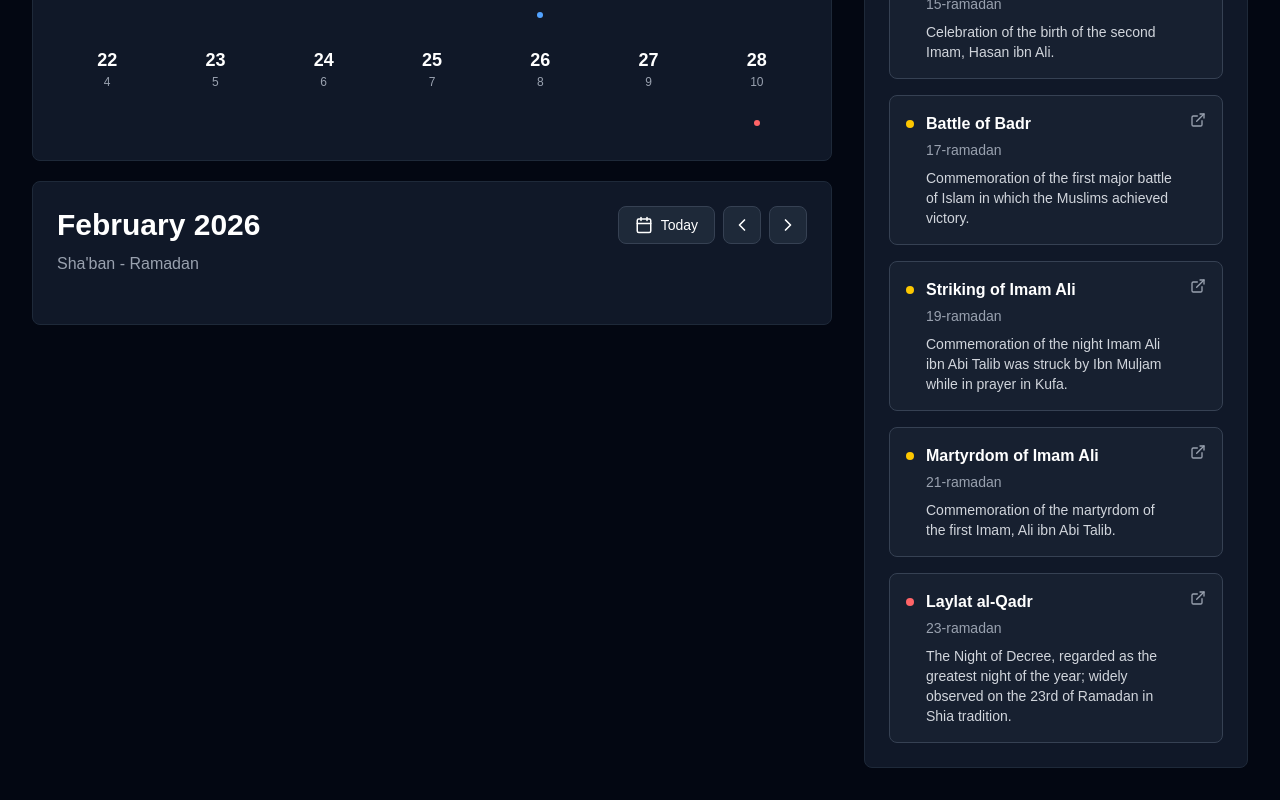
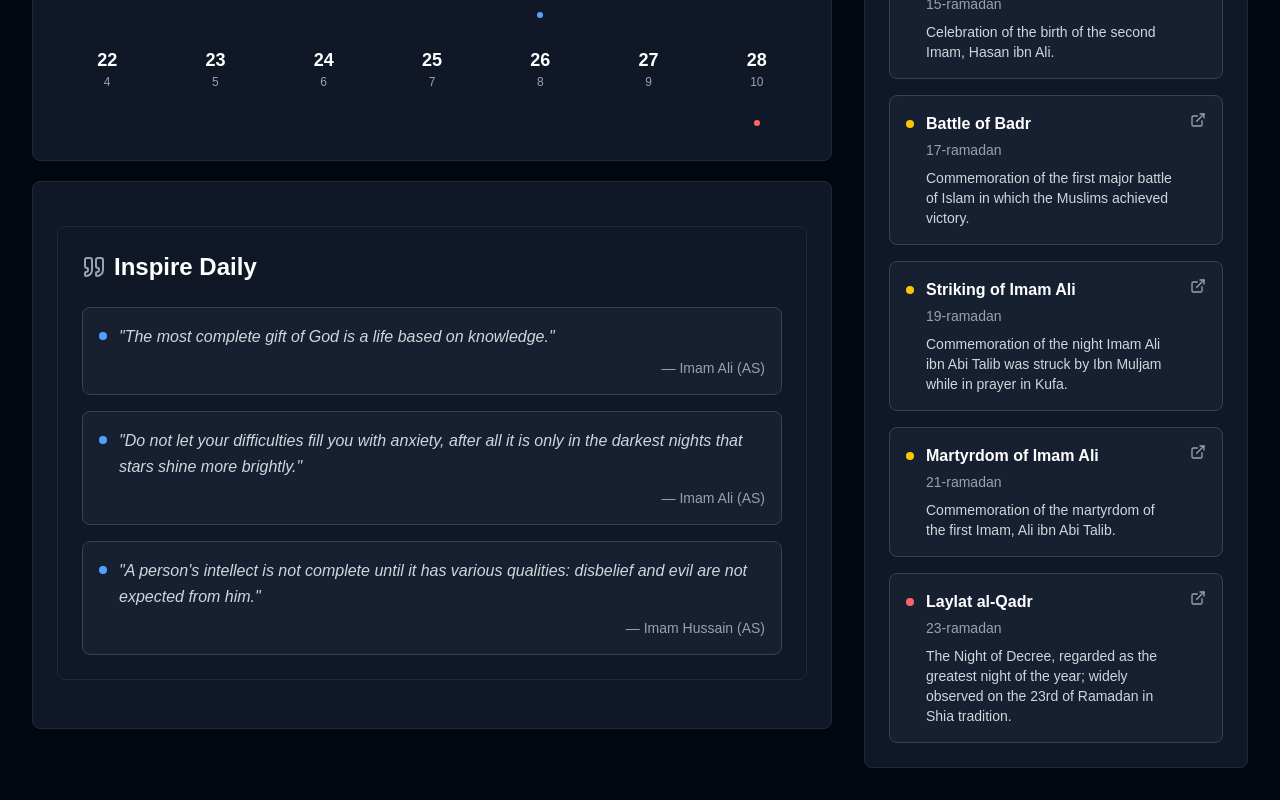
Before and after one commit to syed-neosoft-demos/shia-calendar-online, a Next.js app: page / in a window 1280 px wide. Shown: the part 654-1454 px from the top of the page. Built offline with nearby package versions, Linux system fonts and the light colour scheme.

Commit message:
added some quats

```diff
--- /dev/null
+++ b/app/components/Quats.tsx
@@ -0,0 +1,54 @@
+import { Quote } from "lucide-react";
+
+const QUOTES_DATA = [
+  {
+    id: 1,
+    text: "The most complete gift of God is a life based on knowledge.",
+    author: "Imam Ali (AS)"
+  },
+  {
+    id: 2,
+    text: "Do not let your difficulties fill you with anxiety, after all it is only in the darkest nights that stars shine more brightly.",
+    author: "Imam Ali (AS)"
+  },
+  {
+    id: 3,
+    text: "A person's intellect is not complete until it has various qualities: disbelief and evil are not expected from him.",
+    author: "Imam Hussain (AS)"
+  }
+];
+
+const Quats = () => {
+  return (
+    <div className="bg-gray-900 my-5 p-6 border border-gray-800 rounded-lg w-full">
+      <h2 className="mb-6 font-bold text-white text-2xl flex items-center gap-2">
+        <Quote className="text-gray-400" size={24} /> Inspire Daily
+      </h2>
+
+      <div className="space-y-4">
+        {QUOTES_DATA.map((quote) => (
+          <div
+            key={quote.id}
+            className="bg-gray-800/50 p-4 border border-gray-700 hover:border-gray-600 rounded-lg transition-colors"
+          >
+            <div className="flex items-start gap-3">
+              <div className="w-2 h-2 rounded-full bg-blue-400 mt-2 flex-shrink-0" />
+              <div className="flex-1">
+                <p className="mb-2 text-gray-300 italic text-sm md:text-base leading-relaxed">
+                  "{quote.text}"
+                </p>
+                <div className="flex justify-end mt-2">
+                  <span className="text-gray-400 font-medium text-xs md:text-sm">
+                    — {quote.author}
+                  </span>
+                </div>
+              </div>
+            </div>
+          </div>
+        ))}
+      </div>
+    </div>
+  );
+};
+
+export default Quats;
--- a/app/page.tsx
+++ b/app/page.tsx
@@ -13,6 +13,7 @@ import {
   isSelected,
   isToday,
 } from "./utils/helper";
+import Quats from "./components/Quats";
 
 export default function Calendar() {
   const [isMounted, setIsMounted] = useState(false);
@@ -144,35 +145,7 @@ export default function Calendar() {
             </div>
             <div className="bg-gray-900 p-6 border border-gray-800 rounded-lg mt-5">
               <div className="mb-6">
-                <div className="flex justify-between items-center mb-2">
-                  <h1 className="font-bold text-3xl">
-                    {MONTH_NAMES[month]} {year}
-                  </h1>
-                  <div className="flex gap-2">
-                    <button
-                      onClick={goToToday}
-                      className="flex items-center gap-2 bg-gray-800 hover:bg-gray-700 px-4 py-2 border border-gray-700 rounded-lg transition-colors"
-                    >
-                      <CalendarIcon size={18} />
-                      <span className="text-sm">Today</span>
-                    </button>
-                    <button
-                      onClick={goToPreviousMonth}
-                      className="bg-gray-800 hover:bg-gray-700 p-2 border border-gray-700 rounded-lg transition-colors"
-                    >
-                      <ChevronLeft size={20} />
-                    </button>
-                    <button
-                      onClick={goToNextMonth}
-                      className="bg-gray-800 hover:bg-gray-700 p-2 border border-gray-700 rounded-lg transition-colors"
-                    >
-                      <ChevronRight size={20} />
-                    </button>
-                  </div>
-                </div>
-                <p className="text-gray-400">
-                  {[...months].join(", ").replace(",", " - ")}
-                </p>
+                <Quats />
               </div>
             </div>
           </div>
--- a/app/utils/events.ts
+++ b/app/utils/events.ts
@@ -165,6 +165,24 @@ const rabiAlAwwal: CalendarEvent[] = [
   }
 ]
 
+//month 4
+const rabiAlThani: CalendarEvent[] = [
+  {
+    "id": "044",
+    "title": "Birth of Imam Hasan al-Askari",
+    "description": "Celebration of the birth of the eleventh Imam, Hasan ibn Ali al-Askari.",
+    "event_type": "celebration",
+    "event_date": "8-rabi-al-thani"
+  },
+  {
+    "id": "045",
+    "title": "Demise of Lady Fatima al-Ma'suma",
+    "description": "Commemoration of the passing of Lady Fatima bint Musa al-Kazim, sister of Imam Ali al-Rida, buried in Qom.",
+    "event_type": "martyrdom",
+    "event_date": "10-rabi-al-thani"
+  }
+]
+
 const ramadan: CalendarEvent[] = [
   {
     "id": "037",
@@ -217,6 +235,6 @@ const ramadan: CalendarEvent[] = [
   }
 ]
 
-const events: CalendarEvent[] = [...muharram, ...safar, ...rabiAlAwwal, ...ramadan];
+const events: CalendarEvent[] = [...muharram, ...safar, ...rabiAlAwwal, ...rabiAlThani, ...ramadan];
 
 export default events;
```
